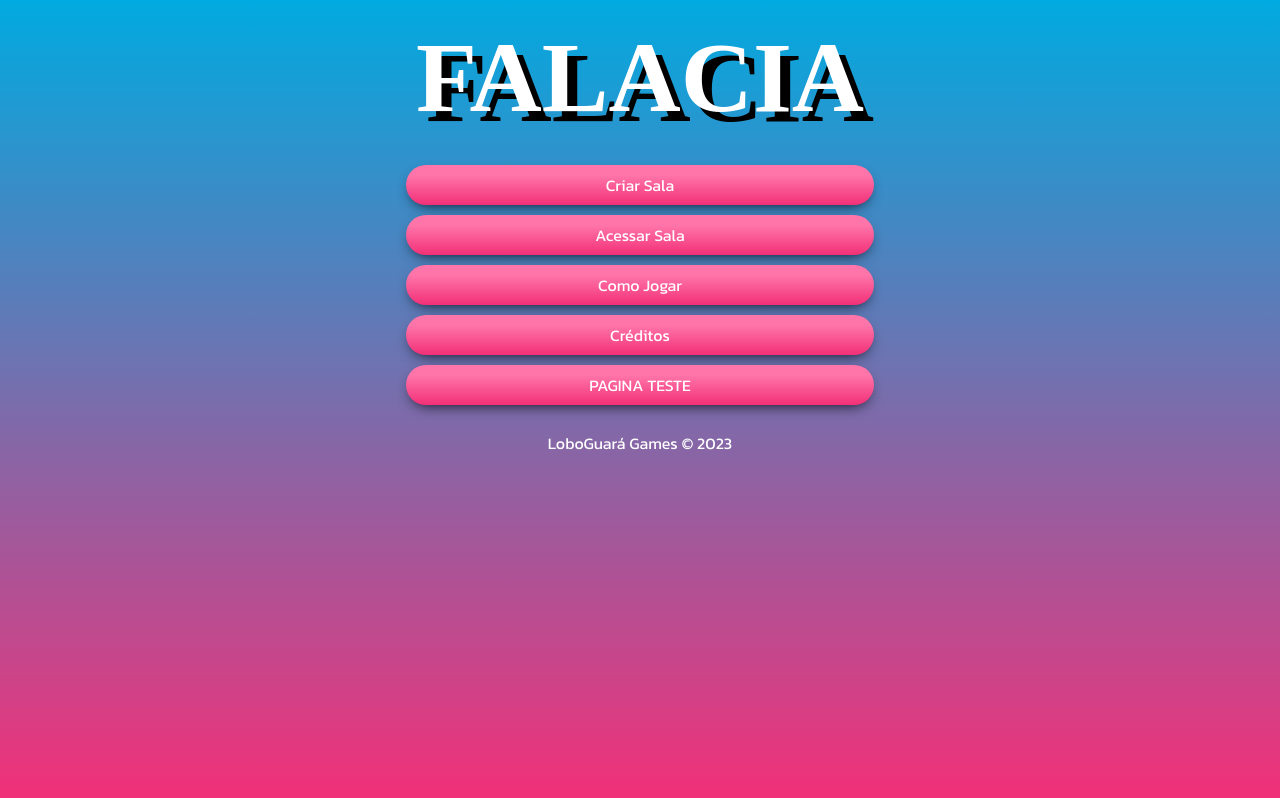
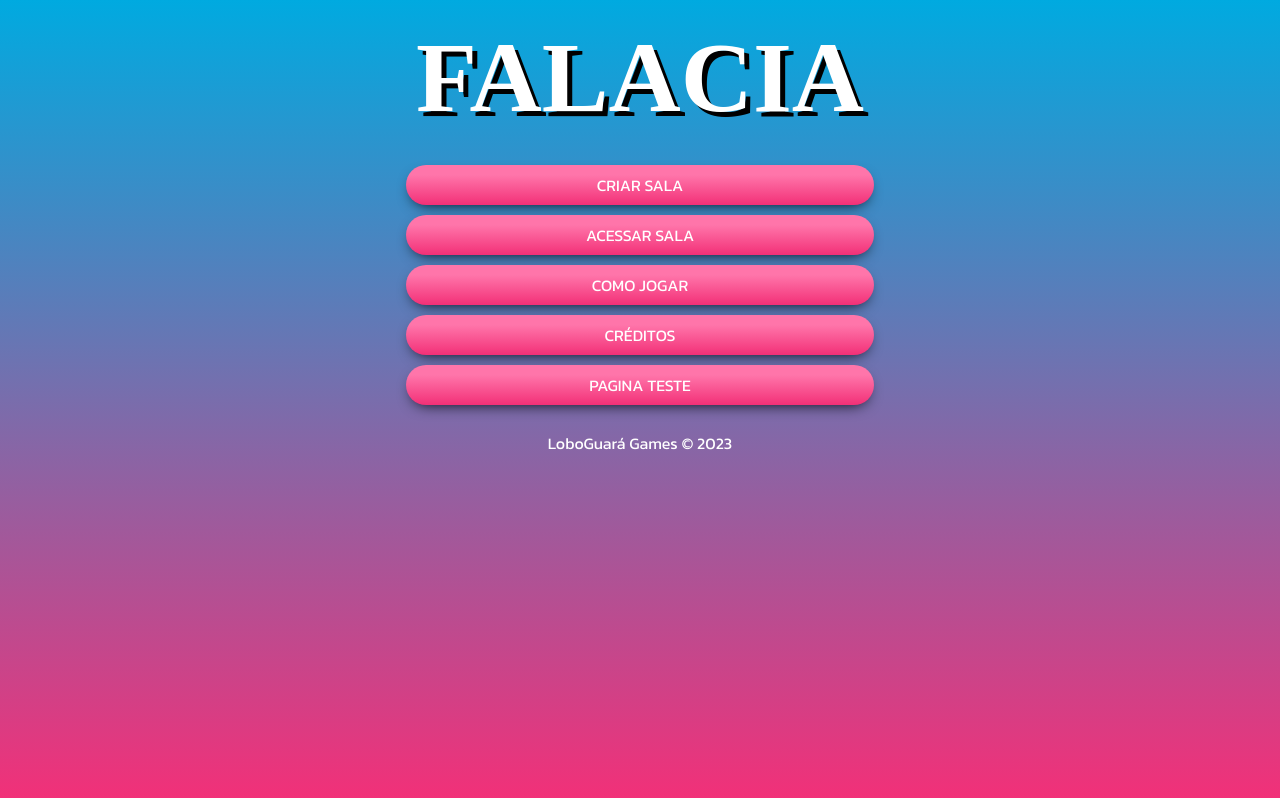
Before and after one commit to Feliper62/falacia-game-frontend, a Next.js app: page / in a window 1280 px wide. Built offline with nearby package versions, Linux system fonts and the light colour scheme; a web font is replaced by a local one.

Commit message:
::feat: Adicionado nova tela de criar sala

```diff
--- a/src/app/page.js
+++ b/src/app/page.js
@@ -10,7 +10,7 @@ export default function Home() {
 
         <div>
         <nav>
-        <a className={styles2.Button}href="/criar_sala" id="criar_sala">Criar Sala</a>
+        <a className={styles2.Button}href="pages/criar_sala" id="criar_sala">Criar Sala</a>
       </nav>
       <nav>
         <a className={styles2.Button}href="/acessar_sala" id="acessar_sala">Acessar Sala</a>
--- a/src/app/styles/Button.module.css
+++ b/src/app/styles/Button.module.css
@@ -32,6 +32,7 @@
     text-align: center;
     box-shadow: 0px 6px 15px -7px #000000;
     font-family: Kanit;
+    text-transform: uppercase;
     font-size: 16px;
     justify-content: center;
     align-items: center;
--- a/src/app/styles/Titulo.module.css
+++ b/src/app/styles/Titulo.module.css
@@ -4,8 +4,7 @@
     font-family: Karantina;
     font-size: 100px;
     color: #fff;
-    text-shadow: 10px 10px 0 #000;
-    /*-webkit-text-stroke: 0px #000;*/
+    text-shadow: 5px 5px 0 #000;
     max-width: 1200px;
     margin: 0 auto;
     padding: 20px;
```
Also changed, not shown: src/app/pages/criar_sala/page.js (added, +12 -0 lines).
